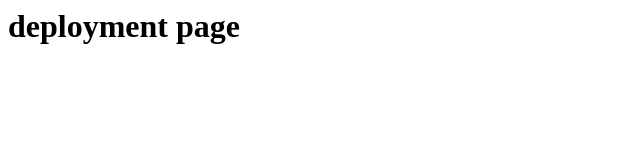
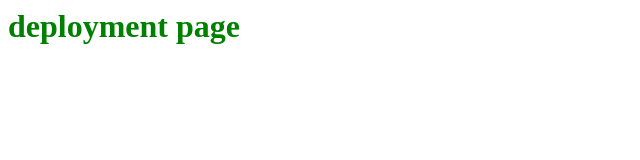
Before and after one commit to monu9737/Monu-kumar, a plain HTML site: page index.html in a window 1280 px wide. Shown: the whole page, without its empty margins (0-640 px from the left). Drawn offline with Linux system fonts and the light colour scheme.

Commit message:
Update index.html

```diff
--- a/index.html
+++ b/index.html
@@ -1,6 +1,12 @@
 <html>
 <head>
-<title>aaa</title>
+<title>Git Hub Practice</title>
+ <style>
+   h1
+   {
+     color:Green
+   }
+  </style>
 </head>
 <body>
 <h1> deployment page </h1>
```
